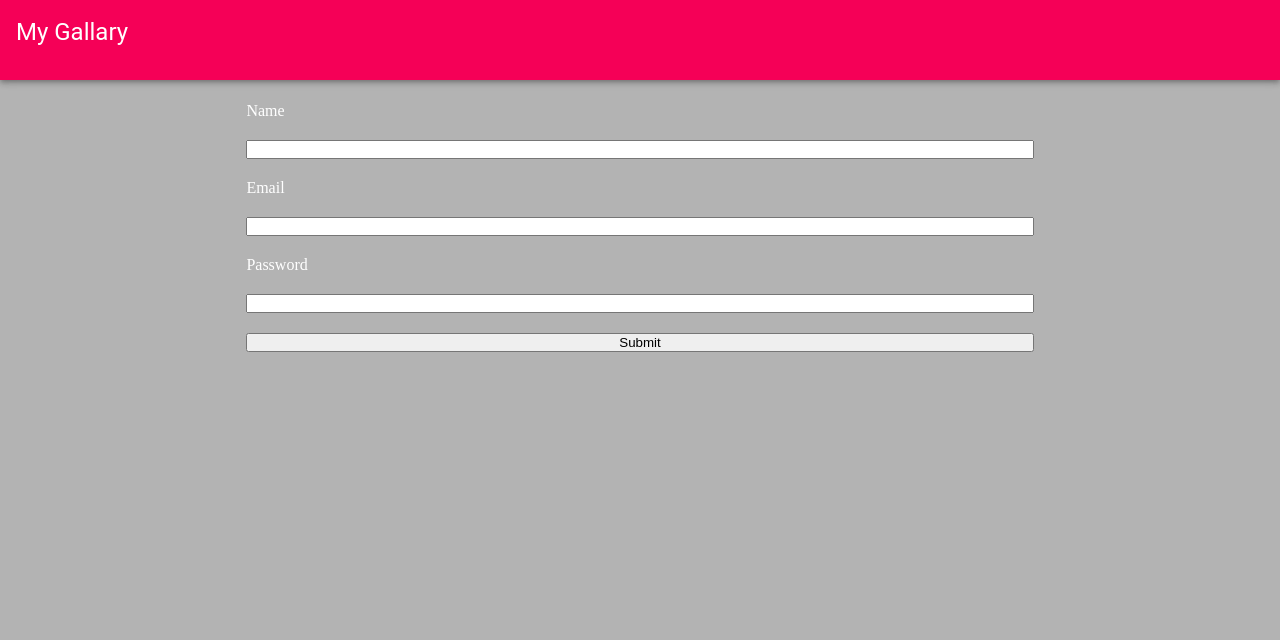
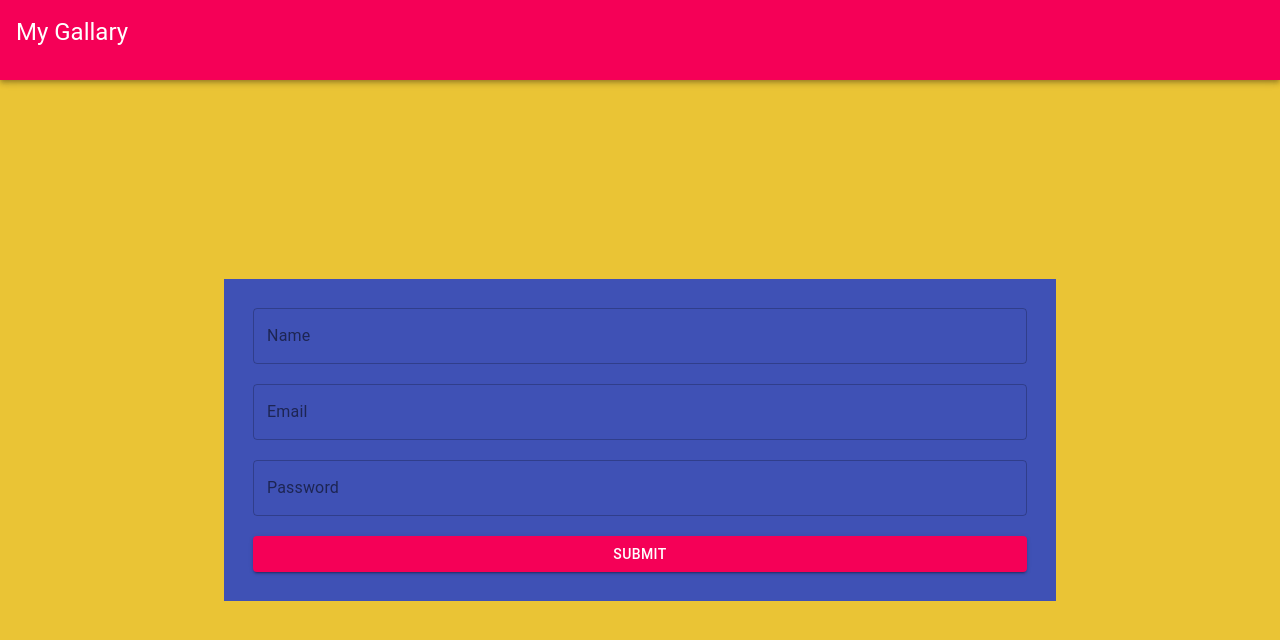
Before and after one commit to Leletungalo/gallary, a React (Create React App) app: page /rigister in a window 1280 px wide. Shown: the top 640 px of the page. Built offline with nearby package versions, Linux system fonts and the light colour scheme.

Commit message:
need to finish state change

```diff
--- a/src/App.css
+++ b/src/App.css
@@ -32,14 +32,21 @@
 	height: 250px;
 	opacity: 0.7;
 }
+.rigister {
+	background-color: #eac435;
+	height: 90vh;
+	display: flex;
+	justify-content: center;
+	align-items: center;
+}
 
 .rigister form {
 	margin: auto;
 	display: flex;
 	gap: 20px;
+	font-size: 1.3rem;
 	flex-direction: column;
 	width: 65%;
-	height: 50vh;
 	padding: 1.4em;
 }
 
@@ -53,6 +60,7 @@
 	display: flex;
 	justify-content: center;
 	align-items: center;
+	z-index: 5;
 }
 
 .model {
--- a/src/App.js
+++ b/src/App.js
@@ -12,21 +12,12 @@ import Model from './components/Model';
 function App() {
   const [src, setSrc] = useState(null);
 
-  const openModel = (srcName) =>{
-    console.log(srcName);
-    setSrc(srcName)
-  }
-
   return (
     <Router>
       <div className="App">
         <Header />
         <Switch>
           <Route exact path="/">
-            <UploadForm />
-            <Images />
-          </Route>
-          <Route exact path="/login">
             <Login />
           </Route>
             <Route exact path="/rigister">
@@ -34,7 +25,7 @@ function App() {
             </Route>
           <Route exact path="/images">
             <UploadForm />
-            <Images openModel={openModel}/>
+            <Images setSrc={setSrc} />
             {src &&  <Model src={src} setSrc={setSrc} />}
           </Route>
         </Switch>
--- /dev/null
+++ b/src/Auth/AuthContext.js
@@ -0,0 +1,3 @@
+import {createContext} from "react";
+const AuthContext = createContext();
+export default AuthContext;
--- /dev/null
+++ b/src/Auth/AuthReducer.js
@@ -0,0 +1,15 @@
+import {SET_USER} from "./Values"
+
+export default (state, action) => {
+    const {type,payload} = action;
+    switch(type){
+        case SET_USER:
+            return {
+                user: payload,
+                email: payload.email
+            }
+        default:
+            return state;
+    }
+
+}
--- /dev/null
+++ b/src/Auth/AuthState.js
@@ -0,0 +1,29 @@
+import React,{useReducer} from "react";
+import AuthContext from "./AuthContext";
+import AuthReducer from "./AuthReducer";
+import {SET_USER} from "./Values"
+const AuthState = props =>{
+    const inincialState = {
+        user:null,
+        email:""
+    }
+
+    const [state, disparch] = useReducer(AuthReducer,inincialState);
+
+    const setUser = (user) => disparch({
+        type: SET_USER,
+        payload: user
+    })
+
+    return (<AuthContext.Provider
+        value={{
+            user: state.user,
+            email: state.email,
+            setUser
+        }}
+    >
+        {props.children}
+    </AuthContext.Provider>)
+
+}
+export default AuthState;
--- /dev/null
+++ b/src/Auth/Values.js
@@ -0,0 +1 @@
+export const SET_USER = "SET_USER";
--- a/src/components/Header.js
+++ b/src/components/Header.js
@@ -2,7 +2,7 @@ import React from 'react'
 import {AppBar,Typography} from "@material-ui/core"
 const Header = () => {
     return (
-        <AppBar position="static"  className="top-bar" color="secondary">
+        <AppBar position="sticky"  className="top-bar" color="secondary">
             <Typography
                 variant="h5"
                 >My Gallary
--- a/src/components/Images.js
+++ b/src/components/Images.js
@@ -2,11 +2,10 @@ import React from 'react';
 import firestore from "../hooks/useFirestore";
 import {Avatar,makeStyles} from "@material-ui/core"
 
-const Images = ({openModel}) => {
+const Images = ({setSrc}) => {
     const classes = useStyles();
     const { docs } = firestore("images");
     console.log(docs);
-    console.log(openModel)
     return (
         <div className="gallery">
             {docs && docs.map(element => {
@@ -16,7 +15,7 @@ const Images = ({openModel}) => {
                         className={classes.image}
                         key={element.id} >
                         <img
-                            onClick={() => openModel(element.url) }
+                            onClick={() => setSrc(element.url) }
                             src={element.url}
                             alt={element.name}
                         />
--- a/src/components/Login.js
+++ b/src/components/Login.js
@@ -1,40 +1,75 @@
-import React,{useState} from 'react'
+import React,{useState,useContext} from 'react'
 import {projectAuth} from "../firebase/config";
 import {Redirect} from "react-router-dom";
-
+import {Button,TextField, makeStyles} from "@material-ui/core"
+import AuthContext from "../Auth/AuthContext";
 const Login = () => {
+    const {setUser} = useContext(AuthContext);
     const [logedIn,setlogedIn] = useState(false);
     const [loginEmail,setloginEmail] = useState("");
     const [loginPassword,setloginPassword] = useState("");
+    const classes = useStayles();
 
     const handdleChange = async (e) =>{
         e.preventDefault();
         console.log(loginEmail,loginPassword);
         if(loginEmail !=="" && loginPassword !==""){
             try{
-            const user = await projectAuth.signInWithEmailAndPassword(loginEmail,loginPassword);
-            console.log(user);
-            setlogedIn(true);
+                const user = await projectAuth.signInWithEmailAndPassword(loginEmail,loginPassword);
+                console.log(user.user);
+                setUser(user.user);
+                setlogedIn(true);
             }catch(err){
                 console.error(err);
             }
         }
     }
+
+    projectAuth.onAuthStateChanged(user => {
+        if(user){
+            console.log(user);
+            setlogedIn(true);
+        }
+    })
+
     if(logedIn){
         return(<Redirect to="/images"/>)
     }else{
     return (
         <div className="rigister">
-                <form>
-                    <label>Email</label>
-                    <input type="email" onChange={e => setloginEmail(e.target.value)} value={loginEmail} />
-                    <label>Password</label>
-                    <input onChange={e => setloginPassword(e.target.value)} value={loginPassword} />
-                    <input type="password" type="submit" onClick={handdleChange} />
+                <form className={classes.myform} >
+                    <TextField
+                    color="secondary"
+                    label="Email"
+                    className={classes.input}
+                    type="email"
+                    onChange={e => setloginEmail(e.target.value)}
+                    value={loginEmail} />
+                    <TextField
+                    label="Password"
+                    color="secondary"
+                    type="password"
+                    className={classes.input}
+                    onChange={e => setloginPassword(e.target.value)}
+                    value={loginPassword} />
+                    <Button variant="contained" color="secondary" onClick={handdleChange} >
+                        Submit
+                    </Button>
                 </form>
             </div>
         )
     }
 }
 
+const useStayles = makeStyles((theme) => ({
+    myform:{
+        padding: "1em",
+        backgroundColor: "#3F51B5"
+    },
+    input:{
+        backgroundColor: "white",
+        fontSize: "1.3rem"
+    }
+}))
+
 export default Login
--- a/src/components/Rigister.js
+++ b/src/components/Rigister.js
@@ -1,7 +1,12 @@
-import React,{useState} from 'react'
+import React,{useState,useContext} from 'react'
 import {projectAuth} from "../firebase/config";
-import {Redirect} from "react-router-dom"
+import {Redirect} from "react-router-dom";
+import {Button,TextField, makeStyles} from "@material-ui/core";
+import AuthContext from "../Auth/AuthContext";
+
 const Rigister = () => {
+    const {setUser} = useContext(AuthContext);
+    const classes = useStayles();
     const [compo,setComp] = useState(false);
     const [name,setName] = useState("");
     const [email,setEmail] = useState("");
@@ -13,6 +18,7 @@ const Rigister = () => {
             try{
             const user = await projectAuth.createUserWithEmailAndPassword(email,password);
             console.log(user);
+            setUser(user.user);
             setComp(true);
             }catch(err){
                 console.error(err);
@@ -24,18 +30,47 @@ const Rigister = () => {
     }else{
     return (
         <div className="rigister">
-                <form>
-                    <label>Name</label>
-                    <input  onChange={e => setName(e.target.value)} value={name} />
-                    <label>Email</label>
-                    <input onChange={e => setEmail(e.target.value)} value={email} />
-                    <label>Password</label>
-                    <input onChange={e => setPassword(e.target.value)} value={password} />
-                    <input type="submit" onClick={handdleChange} />
+                <form className={classes.myform}>
+                    <TextField
+                        color="secondary"
+                        label="Name"
+                        className={classes.input}
+                        onChange={e => setName(e.target.value)}
+                        value={name}
+                        variant="outlined"/>
+
+                    <TextField
+                        label="Email"
+                        color="secondary"
+                        className={classes.input}
+                        onChange={e => setEmail(e.target.value)}
+                        value={email}
+                        variant="outlined"/>
+                    <TextField
+                        color="secondary"
+                        label="Password"
+                        className={classes.input}
+                        onChange={e => setPassword(e.target.value)}
+                        value={password}
+                        variant="outlined"/>
+                    <Button variant="contained" color="secondary" onClick={handdleChange} >
+                        Submit
+                    </Button>
                 </form>
             </div>
         )
     }
 }
 
+const useStayles = makeStyles((theme) => ({
+    myform:{
+        padding: "1em",
+        backgroundColor: "#3F51B5"
+    },
+    input:{
+        backgroundColor: "back",
+        fontSize: "1.3rem"
+    }
+}))
+
 export default Rigister
--- a/src/hooks/useStorage.js
+++ b/src/hooks/useStorage.js
@@ -6,7 +6,7 @@ const useStorage = file =>{
     const [error,setError] = useState(null);
 
     useEffect(() => {
-        const storageRef = projectStorage.ref(file.name)
+        const storageRef = projectStorage.ref(file.name);
         const firestoreRef = projectFirestore.collection("images");
         storageRef.put(file).on("state_changed", snap =>{
             let percentage = (snap.bytesTransferred / snap.totalBytes) * 100;
--- a/src/index.js
+++ b/src/index.js
@@ -2,10 +2,14 @@ import React from 'react';
 import ReactDOM from 'react-dom';
 import './index.css';
 import App from './App';
+import AuthState from './Auth/AuthState';
+
 
 ReactDOM.render(
   <React.StrictMode>
-    <App />
+    <AuthState >
+      <App />
+    </AuthState>
   </React.StrictMode>,
   document.getElementById('root')
 );
```
